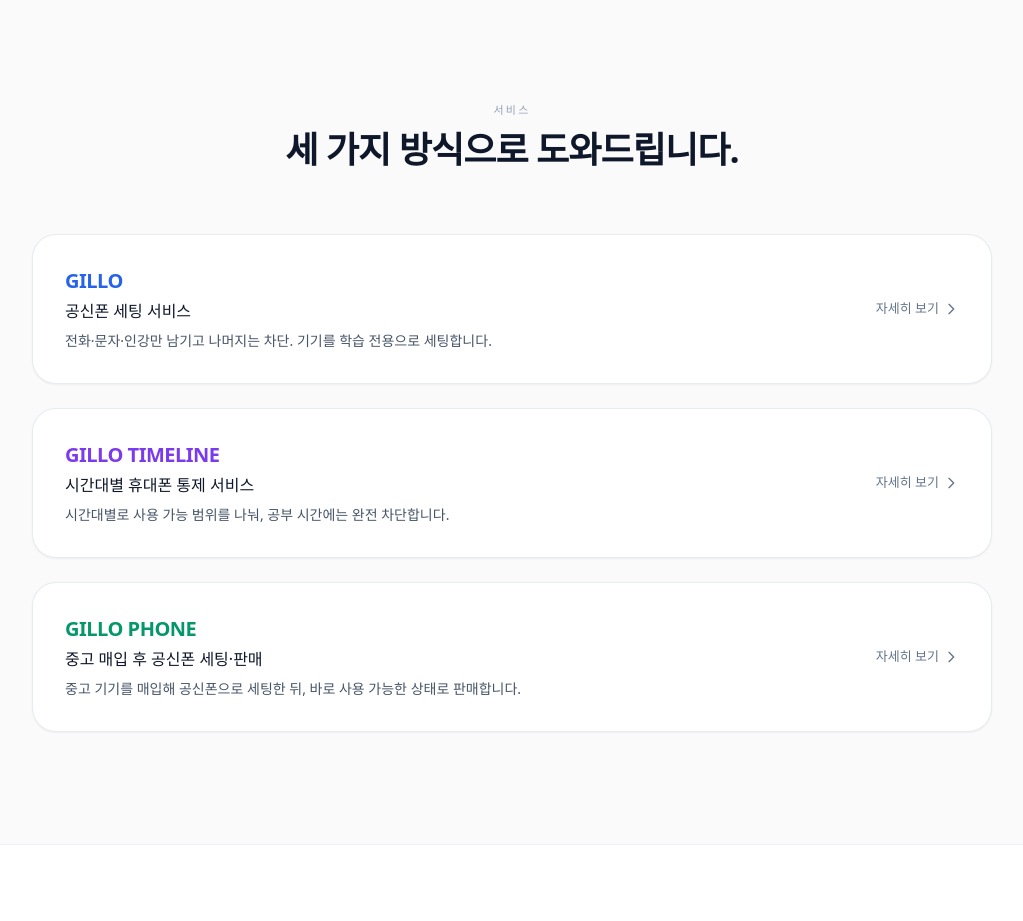
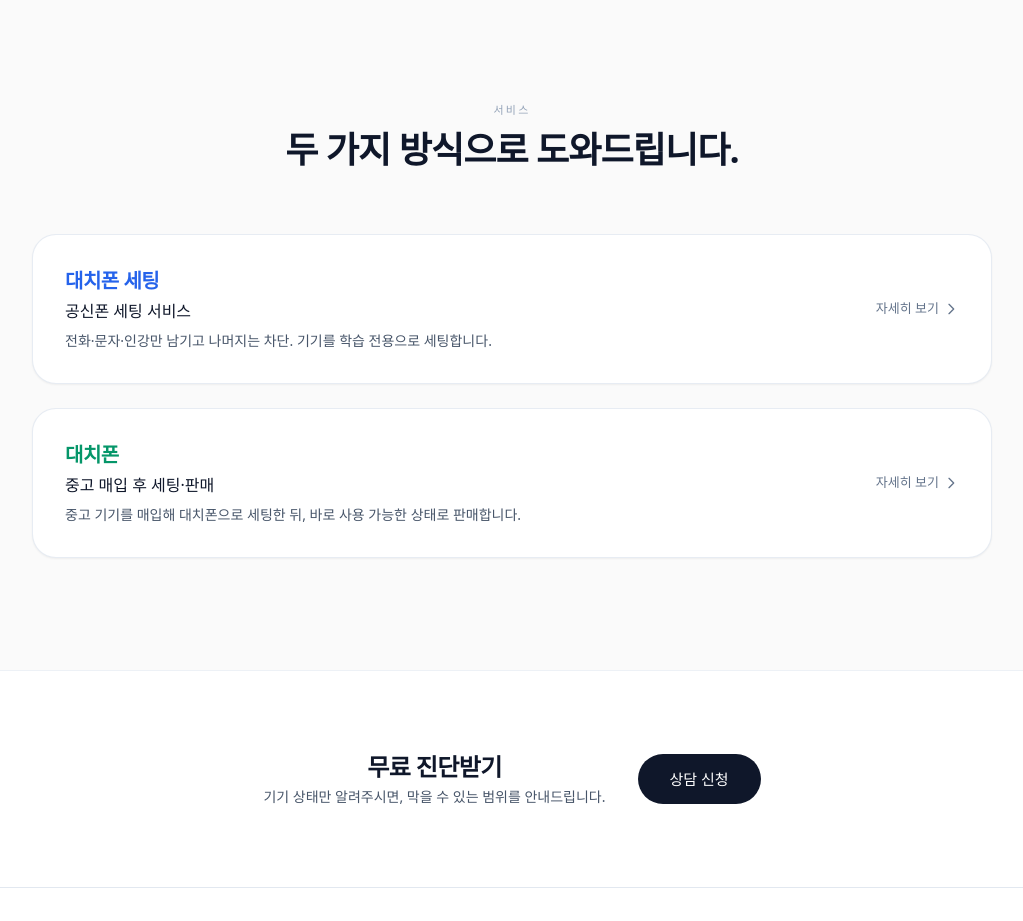
Before and after one commit to hwchung24/rootDaechi_web, a Next.js app: page / in a window 1280 px wide. Shown: the part 880-1801 px from the top of the page, without its empty margins (128-1151 px from the left). Built offline with nearby package versions, Linux system fonts and the light colour scheme.

Commit message:
GILLO TIMELINE 제거, 상품명 변경: 대치폰 세팅 / 대치폰
Made-with: Cursor

```diff
--- a/app/gillo-phone/page.tsx
+++ b/app/gillo-phone/page.tsx
@@ -29,12 +29,12 @@ export default function GilloPhonePage() {
 
       <main className="mx-auto max-w-5xl px-5 py-20 sm:px-8 sm:py-28">
         <motion.div variants={fadeInUp} initial="hidden" animate="show" className="text-center">
-          <p className="text-[11px] font-medium uppercase tracking-[0.2em] text-emerald-600">GILLO PHONE</p>
+          <p className="text-[11px] font-medium uppercase tracking-[0.2em] text-emerald-600">대치폰</p>
           <h1 className="mt-3 text-2xl font-semibold tracking-tight text-slate-900 sm:text-3xl md:text-4xl">
-            중고 매입 후 공신폰 세팅·판매
+            중고 매입 후 세팅·판매
           </h1>
           <p className="mt-5 max-w-xl mx-auto text-slate-600">
-            중고 기기를 매입해 공신폰으로 세팅한 뒤, 바로 사용 가능한 상태로 판매합니다.
+            중고 기기를 매입해 대치폰으로 세팅한 뒤, 바로 사용 가능한 상태로 판매합니다.
             <br />
             세부 내용은 준비 중입니다.
           </p>
--- a/app/gillo-timeline/page.tsx
+++ /dev/null
@@ -1,58 +0,0 @@
-"use client";
-
-import { motion } from "framer-motion";
-import Link from "next/link";
-
-const fadeInUp = {
-  hidden: { opacity: 0, y: 20 },
-  show: { opacity: 1, y: 0, transition: { duration: 0.5, ease: [0.22, 0.61, 0.36, 1] } }
-};
-
-export default function GilloTimelinePage() {
-  return (
-    <div className="min-h-screen bg-[#fafafa] text-slate-900">
-      <header className="sticky top-0 z-50 border-b border-slate-200/60 bg-[#fafafa]/90 backdrop-blur-xl">
-        <div className="mx-auto flex max-w-5xl items-center justify-between px-5 py-3 sm:px-8">
-          <Link href="/" className="flex items-center gap-2">
-            <img src="/daechiroot-logo.png" alt="대치루트" className="h-6 w-6 object-contain" />
-            <span className="text-sm font-semibold tracking-tight text-slate-900">대치루트</span>
-          </Link>
-          <nav className="flex items-center gap-6 text-[13px] text-slate-600">
-            <Link href="/" className="transition hover:text-slate-900">홈</Link>
-            <Link href="/#products" className="transition hover:text-slate-900">서비스</Link>
-            <Link href="/contact" className="rounded-full bg-slate-900 px-4 py-2 text-[13px] font-medium text-white transition hover:bg-slate-800">
-              상담 신청
-            </Link>
-          </nav>
-        </div>
-      </header>
-
-      <main className="mx-auto max-w-5xl px-5 py-20 sm:px-8 sm:py-28">
-        <motion.div variants={fadeInUp} initial="hidden" animate="show" className="text-center">
-          <p className="text-[11px] font-medium uppercase tracking-[0.2em] text-violet-600">GILLO TIMELINE</p>
-          <h1 className="mt-3 text-2xl font-semibold tracking-tight text-slate-900 sm:text-3xl md:text-4xl">
-            시간대별 휴대폰 통제 서비스
-          </h1>
-          <p className="mt-5 max-w-xl mx-auto text-slate-600">
-            시간대별로 사용 가능 범위를 나눠, 공부 시간에는 완전 차단합니다.
-            <br />
-            세부 내용은 준비 중입니다.
-          </p>
-          <Link
-            href="/#products"
-            className="mt-8 inline-flex items-center gap-2 rounded-full border border-slate-200 bg-white px-5 py-2.5 text-sm font-medium text-slate-700 transition hover:bg-slate-50"
-          >
-            서비스 목록으로
-          </Link>
-        </motion.div>
-      </main>
-
-      <footer className="mt-16 border-t border-slate-200 bg-white py-6">
-        <div className="mx-auto max-w-5xl px-5 text-center text-[12px] text-slate-500 sm:px-8">
-          <p>대표: 정현우 | 사업자등록번호: 150-07-03484 | 서울특별시 강남구 개포동</p>
-          <p className="mt-1 text-slate-400">© {new Date().getFullYear()} Daechiroot.</p>
-        </div>
-      </footer>
-    </div>
-  );
-}
--- a/app/gillo/page.tsx
+++ b/app/gillo/page.tsx
@@ -42,7 +42,7 @@ export default function GilloPage() {
           animate="show"
           className="mb-14 text-center"
         >
-          <p className="text-[11px] font-medium uppercase tracking-[0.2em] text-blue-600">GILLO</p>
+          <p className="text-[11px] font-medium uppercase tracking-[0.2em] text-blue-600">대치폰 세팅</p>
           <h1 className="mt-2 text-2xl font-semibold tracking-tight text-slate-900 sm:text-3xl">
             공신폰 세팅 서비스
           </h1>
@@ -269,7 +269,7 @@ function SettingStepsPhone() {
   return (
     <div className="rounded-2xl border border-slate-200 bg-white p-4 shadow-sm">
       <div className="mb-3 flex items-center justify-between text-xs text-slate-500">
-        <span>GILLO Setup</span>
+        <span>대치폰 세팅</span>
         <span className="rounded-full bg-blue-50 px-2 py-0.5 text-[11px] text-blue-600">진행 중</span>
       </div>
       <motion.div animate={controls} className="space-y-2 text-xs">
--- a/app/layout.tsx
+++ b/app/layout.tsx
@@ -2,9 +2,9 @@ import type { Metadata } from "next";
 import "./globals.css";
 
 export const metadata: Metadata = {
-  title: "대치루트 | GILLO 공신폰·공신패드·공신컴퓨터",
+  title: "대치루트 | 대치폰 세팅·대치폰",
   description:
-    "휴대폰을 공부에만 쓰이도록. GILLO 공신폰 세팅, GILLO TIMELINE 시간대별 통제, GILLO PHONE 중고 세팅·판매."
+    "휴대폰을 공부에만 쓰이도록. 대치폰 세팅, 대치폰(중고 세팅·판매)."
 };
 
 export default function RootLayout({ children }: { children: React.ReactNode }) {
--- a/app/page.tsx
+++ b/app/page.tsx
@@ -114,25 +114,17 @@ function HeroAnimation() {
 const products = [
   {
     id: "gillo",
-    name: "GILLO",
+    name: "대치폰 세팅",
     subtitle: "공신폰 세팅 서비스",
     desc: "전화·문자·인강만 남기고 나머지는 차단. 기기를 학습 전용으로 세팅합니다.",
     href: "/gillo",
     accent: "text-blue-600"
   },
   {
-    id: "gillo-timeline",
-    name: "GILLO TIMELINE",
-    subtitle: "시간대별 휴대폰 통제 서비스",
-    desc: "시간대별로 사용 가능 범위를 나눠, 공부 시간에는 완전 차단합니다.",
-    href: "/gillo-timeline",
-    accent: "text-violet-600"
-  },
-  {
     id: "gillo-phone",
-    name: "GILLO PHONE",
-    subtitle: "중고 매입 후 공신폰 세팅·판매",
-    desc: "중고 기기를 매입해 공신폰으로 세팅한 뒤, 바로 사용 가능한 상태로 판매합니다.",
+    name: "대치폰",
+    subtitle: "중고 매입 후 세팅·판매",
+    desc: "중고 기기를 매입해 대치폰으로 세팅한 뒤, 바로 사용 가능한 상태로 판매합니다.",
     href: "/gillo-phone",
     accent: "text-emerald-600"
   }
@@ -211,7 +203,7 @@ export default function Home() {
               viewport={{ once: true, amount: 0.3 }}
               className="mt-3 text-center text-2xl font-semibold tracking-tight text-slate-900 sm:text-3xl md:text-4xl"
             >
-              세 가지 방식으로 도와드립니다.
+              두 가지 방식으로 도와드립니다.
             </motion.h2>
 
             <div className="mt-16 space-y-4 sm:space-y-6">
```
